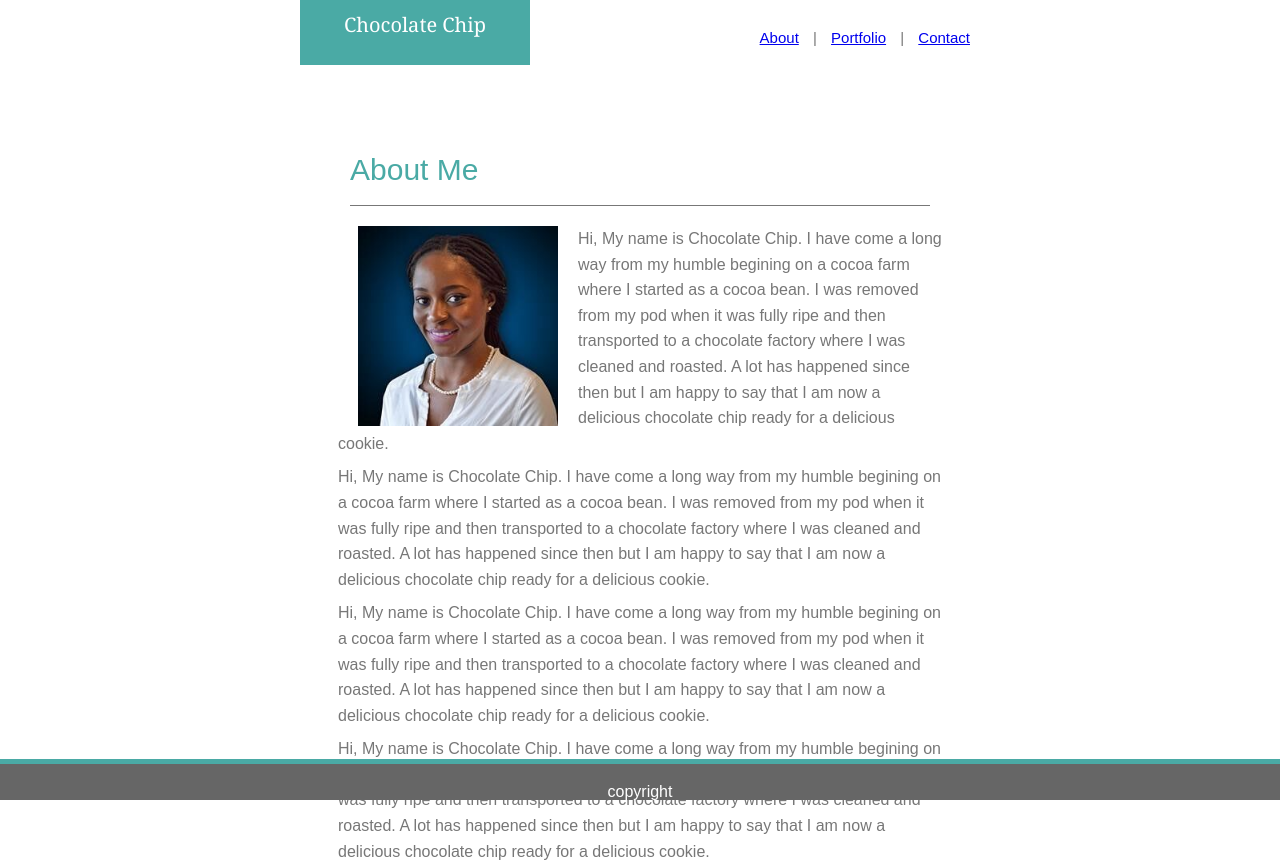
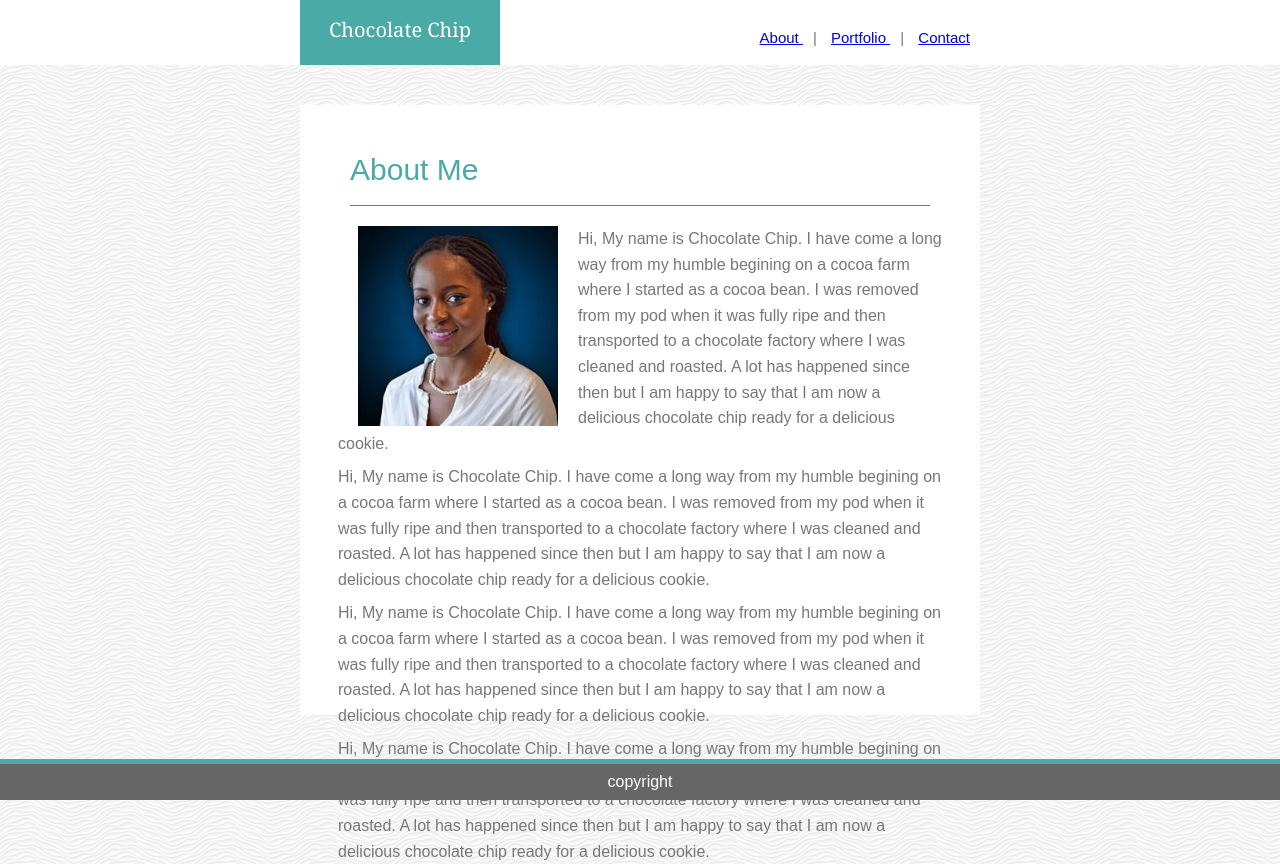
Before and after one commit to catherinechika/Basic-Portfolio, a plain HTML site: page index.html in a window 1280 px wide. Drawn offline with Linux system fonts and the light colour scheme.

Commit message:
Basic Portfolio Updated Noon

```diff
--- a/assets/css/style.css
+++ b/assets/css/style.css
@@ -8,18 +8,20 @@ header{
     color:#777777;
     border-color: #cccccc;
     height: 65px;
+    box-sizing: border-box;
 }
+
 h1{
     background: #4aaaa5;
     width: 200px;
-    padding: 15px;
+    padding-top: 20px;
+    padding-bottom: 10px;
     color: white;
     text-align: center;
     height: 35px;
     font-size: 20px;
     font-family: 'Georgia', 'Times, Times New Roman', serif;
 }
-
 
 h2{
 font-size: 15px;
@@ -29,9 +31,9 @@ border-color: #cccccc;
 position: relative;
 top: -35px;
 font-family: 'Arial', 'Helvetica Neue', Helvetica, sans-serif;
-  }
+}
 
-  h3{
+h3{
     padding-bottom: 20px;
     margin: 20px;
     color:#4aaaa5;
@@ -41,7 +43,7 @@ font-family: 'Arial', 'Helvetica Neue', Helvetica, sans-serif;
 }
 
 .pagecontent{
-    background-color: #ffffff;
+     background-color: #ffffff;
     font-family: 'Arial', 'Helvetica Neue', Helvetica, sans-serif;
     color: #777777;
     margin-left:300px;
@@ -49,33 +51,30 @@ font-family: 'Arial', 'Helvetica Neue', Helvetica, sans-serif;
     margin-top: 40px;
     height: 550px;
     padding: 30px;
-  }
+}
 
-
-  body{
-    background-image: url(assets/images/white-waves.png);
+body{
+    background-image: url(../images/white-waves.png);
     color: #777777;
     font-family: 'Arial', 'Helvetica Neue', Helvetica, sans-serif;
     margin:0;
 }
 
-.index{
+.index, .port, .contact{
     padding: 10px;
 }
-.port{
-    padding: 10px;
-}
-.contact{
-    padding: 10px;
-}
+
 footer{
     background: #666666;
     color: white;
     border-top: 5px solid #4aaaa5;
-    padding-top: 20px;
+    padding-top: 10px;
+    padding-bottom: 10px;
     text-align: center;
     font-family: 'Arial', 'Helvetica Neue', Helvetica, sans-serif;
-    position: absolute;
+    position: fixed;
     bottom: 0;
+    right: 0;
+    left: 0;
     width: 100%;
 }
```
Also changed, not shown: index.html (+9 -5 lines).
